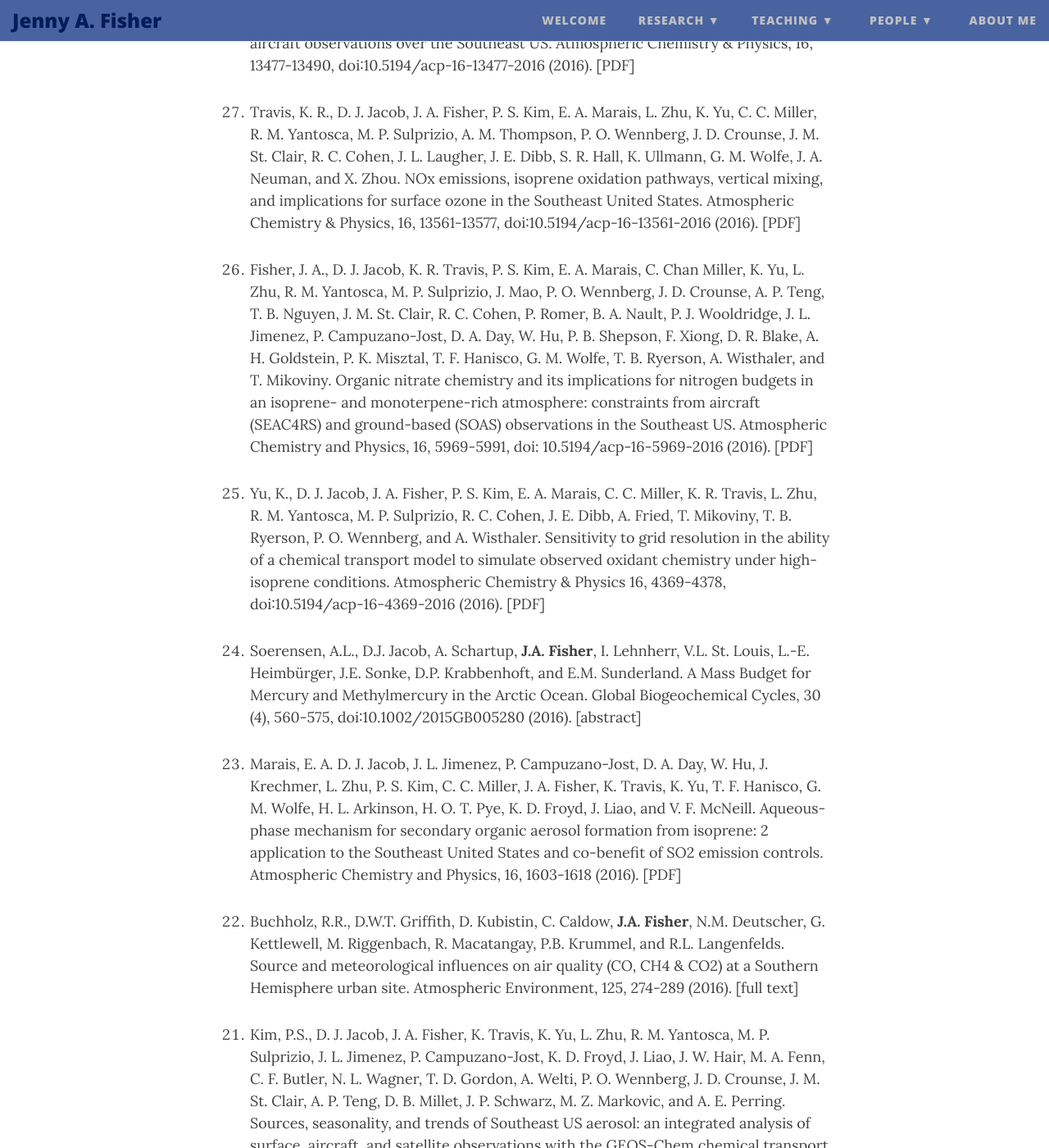
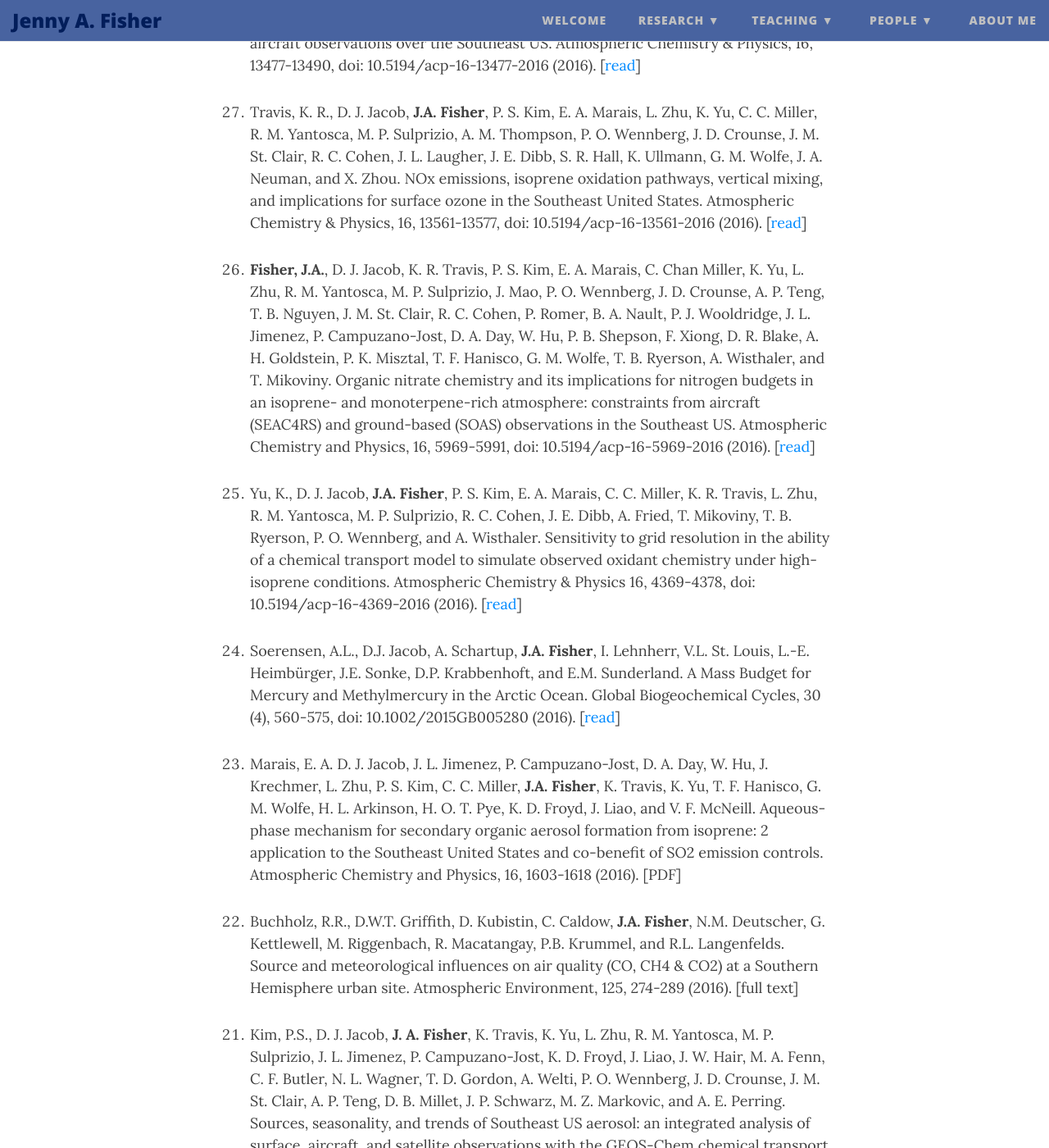
Before and after one commit to jennyfisher/jennyfisher.github.io, a Jekyll site: the page built from publications.md, in a window 1280 px wide and 1400 px high, scrolled down 2297 px. Shown: the whole window at 82% size. Built offline with Jekyll 4.4.1, drawn with Linux system fonts in a browser that asks for light colours; nearby versions of some CDN libraries; some of the changed text lies outside the part shown.

Commit message:
Update publications.md

```diff
--- a/publications.md
+++ b/publications.md
@@ -29,23 +29,23 @@ title: Publications
 
 30. Chan Miller, C., D.J. Jacob, E.A. Marais, K. Yu, K.R. Travis, P.S. Kim, **J.A. Fisher**, L. Zhu, G.M. Wolfe, F. Keutsch, J. Kaiser, K.-E. Min, S. Brown, R. Washenfelder, G. Gonzalez Abad, and K. Chance. Glyoxal yield from isoprene oxidation and relation to formaldehyde: chemical mechanism, constraints from SENEX aircraft observations, and interpretation of OMI satellite data. Atmospheric  Chemistry and Physics, 17, 8725-8738, doi: 10.5194/acp-2016-1042 (2017). [[read](http://dx.doi.org/10.5194/acp-2016-1042)]
 
-29. Zhu, J., X. Xia, J. Wang, C. Wiedinmyer, **J.A. Fisher**, and C. Keller. Impact of Southeast Asian smoke on aerosol properties in Southwest China: first comparison of model simulations with satellite and ground observations. Journal of Geophysical Research, 122, doi:10.1002/2016JD025793 (2017). [PDF]
+29. Zhu, J., X. Xia, J. Wang, C. Wiedinmyer, **J.A. Fisher**, and C. Keller. Impact of Southeast Asian smoke on aerosol properties in Southwest China: first comparison of model simulations with satellite and ground observations. Journal of Geophysical Research, 122, doi: 10.1002/2016JD025793 (2017). [[read](http://dx.doi.org/10.1002/2016JD025793)]
 
-28.	Zhu, L., D. Jacob, P. Kim, **J.A. Fisher**, K. Yu, K. Travis, L. Mickley, R. Yantosca, M. Sulprizio, I. De Smedt, G. Gonzalez Abad, K. Chance, C. Li, R. Ferrare, A. Fried, J. Hair, T. Hanisco, D. Richter, A. J. Scarino, J. Walega, P. Weibring, and G. Wolfe. Observing atmospheric formaldehyde (HCHO) from space: validation and intercomparison of six retrievals from four satellites (OMI, GOME2A, GOME2B, OMPS) with SEAC4RS aircraft observations over the Southeast US. Atmospheric Chemistry & Physics, 16, 13477-13490, doi:10.5194/acp-16-13477-2016 (2016). [PDF]
+28.	Zhu, L., D. Jacob, P. Kim, **J.A. Fisher**, K. Yu, K. Travis, L. Mickley, R. Yantosca, M. Sulprizio, I. De Smedt, G. Gonzalez Abad, K. Chance, C. Li, R. Ferrare, A. Fried, J. Hair, T. Hanisco, D. Richter, A. J. Scarino, J. Walega, P. Weibring, and G. Wolfe. Observing atmospheric formaldehyde (HCHO) from space: validation and intercomparison of six retrievals from four satellites (OMI, GOME2A, GOME2B, OMPS) with SEAC4RS aircraft observations over the Southeast US. Atmospheric Chemistry & Physics, 16, 13477-13490, doi: 10.5194/acp-16-13477-2016 (2016). [[read](http://dx.doi.org/10.5194/acp-16-13477-2016)]
 
-27. Travis, K. R., D. J. Jacob, J. A. Fisher, P. S. Kim, E. A. Marais, L. Zhu, K. Yu, C. C. Miller, R. M. Yantosca, M. P. Sulprizio, A. M. Thompson, P. O. Wennberg, J. D. Crounse, J. M. St. Clair, R. C. Cohen, J. L. Laugher, J. E. Dibb, S. R. Hall, K. Ullmann, G. M. Wolfe, J. A. Neuman, and X. Zhou. NOx emissions, isoprene oxidation pathways, vertical mixing, and implications for surface ozone in the Southeast United States. Atmospheric Chemistry & Physics, 16, 13561-13577, doi:10.5194/acp-16-13561-2016 (2016). [PDF]
+27. Travis, K. R., D. J. Jacob, **J.A. Fisher**, P. S. Kim, E. A. Marais, L. Zhu, K. Yu, C. C. Miller, R. M. Yantosca, M. P. Sulprizio, A. M. Thompson, P. O. Wennberg, J. D. Crounse, J. M. St. Clair, R. C. Cohen, J. L. Laugher, J. E. Dibb, S. R. Hall, K. Ullmann, G. M. Wolfe, J. A. Neuman, and X. Zhou. NOx emissions, isoprene oxidation pathways, vertical mixing, and implications for surface ozone in the Southeast United States. Atmospheric Chemistry & Physics, 16, 13561-13577, doi: 10.5194/acp-16-13561-2016 (2016). [[read](http://dx.doi.org/10.5194/acp-16-13561-2016)]
 
-26. Fisher, J. A., D. J. Jacob, K. R. Travis, P. S. Kim, E. A. Marais, C. Chan Miller, K. Yu, L. Zhu, R. M. Yantosca, M. P. Sulprizio, J. Mao, P. O. Wennberg, J. D. Crounse, A. P. Teng, T. B. Nguyen, J. M. St. Clair, R. C. Cohen, P. Romer, B. A. Nault, P. J. Wooldridge, J. L. Jimenez, P. Campuzano-Jost, D. A. Day, W. Hu, P. B. Shepson, F. Xiong, D. R. Blake, A. H. Goldstein, P. K. Misztal, T. F. Hanisco, G. M. Wolfe, T. B. Ryerson, A. Wisthaler, and T. Mikoviny. Organic nitrate chemistry and its implications for nitrogen budgets in an isoprene- and monoterpene-rich atmosphere: constraints from aircraft (SEAC4RS) and ground-based (SOAS) observations in the Southeast US. Atmospheric Chemistry and Physics, 16, 5969-5991, doi: 10.5194/acp-16-5969-2016 (2016). [PDF]
+26. **Fisher, J.A.**, D. J. Jacob, K. R. Travis, P. S. Kim, E. A. Marais, C. Chan Miller, K. Yu, L. Zhu, R. M. Yantosca, M. P. Sulprizio, J. Mao, P. O. Wennberg, J. D. Crounse, A. P. Teng, T. B. Nguyen, J. M. St. Clair, R. C. Cohen, P. Romer, B. A. Nault, P. J. Wooldridge, J. L. Jimenez, P. Campuzano-Jost, D. A. Day, W. Hu, P. B. Shepson, F. Xiong, D. R. Blake, A. H. Goldstein, P. K. Misztal, T. F. Hanisco, G. M. Wolfe, T. B. Ryerson, A. Wisthaler, and T. Mikoviny. Organic nitrate chemistry and its implications for nitrogen budgets in an isoprene- and monoterpene-rich atmosphere: constraints from aircraft (SEAC4RS) and ground-based (SOAS) observations in the Southeast US. Atmospheric Chemistry and Physics, 16, 5969-5991, doi: 10.5194/acp-16-5969-2016 (2016). [[read](http://dx.doi.org/10.5194/acp-16-5969-2016)]
 
-25. Yu, K., D. J. Jacob, J. A. Fisher, P. S. Kim, E. A. Marais, C. C. Miller, K. R. Travis, L. Zhu, R. M. Yantosca, M. P. Sulprizio, R. C. Cohen, J. E. Dibb, A. Fried, T. Mikoviny, T. B. Ryerson, P. O. Wennberg, and A. Wisthaler. Sensitivity to grid resolution in the ability of a chemical transport model to simulate observed oxidant chemistry under high-isoprene conditions. Atmospheric Chemistry & Physics 16, 4369-4378, doi:10.5194/acp-16-4369-2016 (2016).  [PDF]
+25. Yu, K., D. J. Jacob, **J.A. Fisher**, P. S. Kim, E. A. Marais, C. C. Miller, K. R. Travis, L. Zhu, R. M. Yantosca, M. P. Sulprizio, R. C. Cohen, J. E. Dibb, A. Fried, T. Mikoviny, T. B. Ryerson, P. O. Wennberg, and A. Wisthaler. Sensitivity to grid resolution in the ability of a chemical transport model to simulate observed oxidant chemistry under high-isoprene conditions. Atmospheric Chemistry & Physics 16, 4369-4378, doi: 10.5194/acp-16-4369-2016 (2016).  [[read](http://dx.doi.org/10.5194/acp-16-4369-2016)]
 
-24.  Soerensen, A.L., D.J. Jacob, A. Schartup, **J.A. Fisher**, I. Lehnherr, V.L. St. Louis, L.-E. Heimbürger, J.E. Sonke, D.P. Krabbenhoft, and E.M. Sunderland. A Mass Budget for Mercury and Methylmercury in the Arctic Ocean. Global Biogeochemical Cycles, 30 (4), 560-575, doi:10.1002/2015GB005280 (2016). [abstract]
+24.  Soerensen, A.L., D.J. Jacob, A. Schartup, **J.A. Fisher**, I. Lehnherr, V.L. St. Louis, L.-E. Heimbürger, J.E. Sonke, D.P. Krabbenhoft, and E.M. Sunderland. A Mass Budget for Mercury and Methylmercury in the Arctic Ocean. Global Biogeochemical Cycles, 30 (4), 560-575, doi: 10.1002/2015GB005280 (2016). [[read](http://dx.doi.org/10.1002/2015GB005280)]
 
-23. Marais, E. A. D. J. Jacob, J. L. Jimenez, P. Campuzano-Jost, D. A. Day, W. Hu, J. Krechmer, L. Zhu, P. S. Kim, C. C. Miller, J. A. Fisher, K. Travis, K. Yu, T. F. Hanisco, G. M. Wolfe, H. L. Arkinson, H. O. T. Pye, K. D. Froyd, J. Liao, and V. F. McNeill. Aqueous-phase mechanism for secondary organic aerosol formation from isoprene: 2 application to the Southeast United States and co-benefit of SO2 emission controls. Atmospheric Chemistry and Physics, 16, 1603-1618 (2016). [PDF]
+23. Marais, E. A. D. J. Jacob, J. L. Jimenez, P. Campuzano-Jost, D. A. Day, W. Hu, J. Krechmer, L. Zhu, P. S. Kim, C. C. Miller, **J.A. Fisher**, K. Travis, K. Yu, T. F. Hanisco, G. M. Wolfe, H. L. Arkinson, H. O. T. Pye, K. D. Froyd, J. Liao, and V. F. McNeill. Aqueous-phase mechanism for secondary organic aerosol formation from isoprene: 2 application to the Southeast United States and co-benefit of SO2 emission controls. Atmospheric Chemistry and Physics, 16, 1603-1618 (2016). [PDF]
 
 22. Buchholz, R.R., D.W.T. Griffith, D. Kubistin, C. Caldow, **J.A. Fisher**, N.M. Deutscher, G. Kettlewell, M. Riggenbach, R. Macatangay, P.B. Krummel, and R.L. Langenfelds. Source and meteorological influences on air quality (CO, CH4 & CO2) at a Southern Hemisphere urban site. Atmospheric Environment, 125, 274-289 (2016). [full text]
 
-21. Kim, P.S., D. J. Jacob, J. A. Fisher, K. Travis, K. Yu, L. Zhu, R. M. Yantosca, M. P. Sulprizio, J. L. Jimenez, P. Campuzano-Jost, K. D. Froyd, J. Liao, J. W. Hair, M. A. Fenn, C. F. Butler, N. L. Wagner, T. D. Gordon, A. Welti, P. O. Wennberg, J. D. Crounse, J. M. St. Clair, A. P. Teng, D. B. Millet, J. P. Schwarz, M. Z. Markovic, and A. E. Perring. Sources, seasonality, and trends of Southeast US aerosol: an integrated analysis of surface, aircraft, and satellite observations with the GEOS-Chem chemical transport model. Atmospheric Chemistry & Physics, 15, 10411-10433 (2015) [PDF].
+21. Kim, P.S., D. J. Jacob, **J. A. Fisher**, K. Travis, K. Yu, L. Zhu, R. M. Yantosca, M. P. Sulprizio, J. L. Jimenez, P. Campuzano-Jost, K. D. Froyd, J. Liao, J. W. Hair, M. A. Fenn, C. F. Butler, N. L. Wagner, T. D. Gordon, A. Welti, P. O. Wennberg, J. D. Crounse, J. M. St. Clair, A. P. Teng, D. B. Millet, J. P. Schwarz, M. Z. Markovic, and A. E. Perring. Sources, seasonality, and trends of Southeast US aerosol: an integrated analysis of surface, aircraft, and satellite observations with the GEOS-Chem chemical transport model. Atmospheric Chemistry & Physics, 15, 10411-10433 (2015) [PDF].
 
 20. Chen, L., Y. Zhang, D.J. Jacob, A.L. Soerensen, **J.A. Fisher**, H.M. Horowitz, E.S. Corbitt, and X. Wang. Differences in decadal trends of atmospheric mercury between the Arctic and northern mid- latitudes suggest a decline in Arctic Ocean mercury. Geophysical Research Letters, 42,6076-6083 2015. [PDF]
 ➤ Highlighted in: Bompey, Warmer air, less sea ice lead to mercury decline in Arctic Ocean. GeoSpace Blog, 22 July 2015. [blog post]
```
